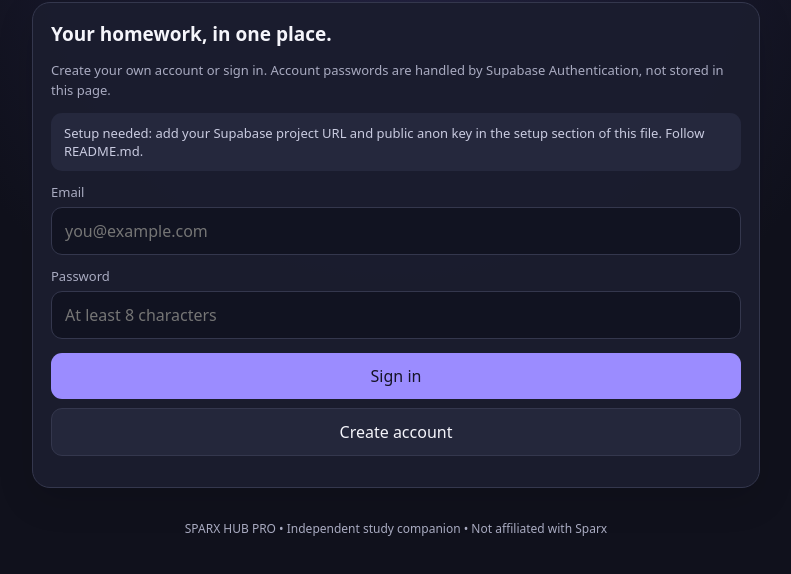
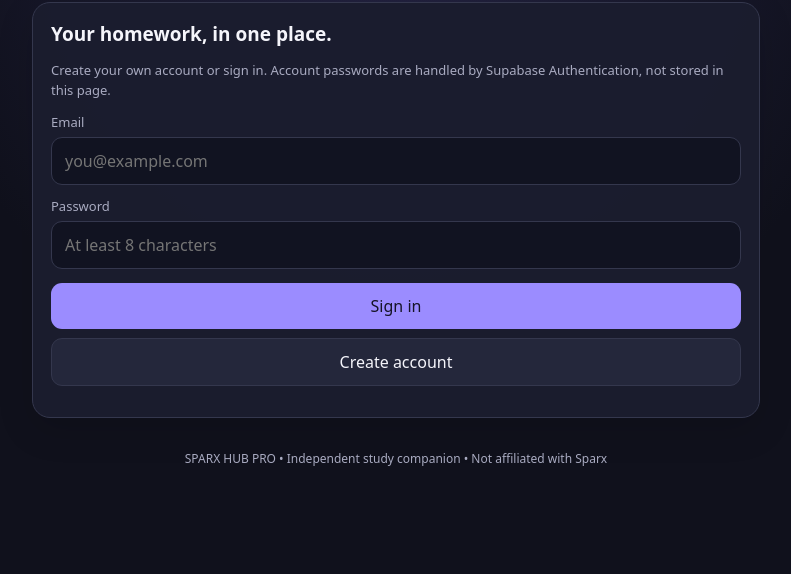
Before and after one commit to eortionate/sparx-hub-pro, a plain HTML site: page index.html in a window 1280 px wide. Shown: the part 86-660 px from the top of the page, without its empty margins (244-1035 px from the left). Drawn offline with nearby package versions, Linux system fonts and the light colour scheme.

Commit message:
Replace Supabase credentials with actual values
Updated Supabase project URL and public anon key.

```diff
--- a/index.html
+++ b/index.html
@@ -86,8 +86,8 @@ footer{color:var(--muted);font-size:12px;text-align:center;padding:18px}
 <script>
 /* SETUP: replace these two placeholders with your Supabase project URL and public anon key.
    Never put a service_role key or any private secret in this file. */
-const SUPABASE_URL = "YOUR_SUPABASE_PROJECT_URL";
-const SUPABASE_ANON_KEY = "YOUR_SUPABASE_PUBLIC_ANON_KEY";
+const SUPABASE_URL = "https://bnbrpisqkygouabisfsc.supabase.co";
+const SUPABASE_ANON_KEY = "sb_publishable_9Ky4C0XON4fr0jDlQ7e6FA_lHJyjzwM";
 const configured = SUPABASE_URL.startsWith("https://") && !SUPABASE_URL.includes("YOUR_") && !SUPABASE_ANON_KEY.includes("YOUR_");
 const client = configured ? window.supabase.createClient(SUPABASE_URL, SUPABASE_ANON_KEY) : null;
 const $ = id => document.getElementById(id);
```
